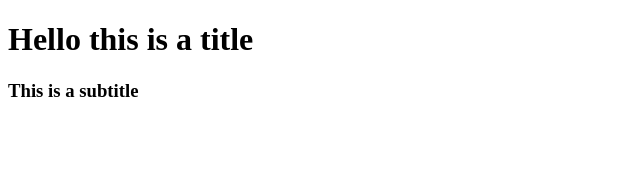
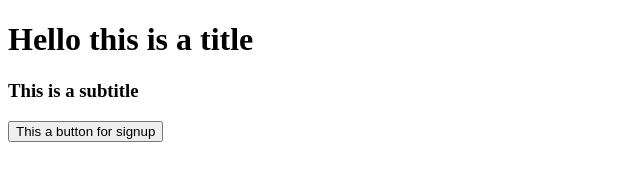
Before and after one commit to Vanady-Beard/cautious-chainsaw, a plain HTML site: page index.html in a window 1280 px wide. Shown: the whole page, without its empty margins (0-640 px from the left). Drawn offline with Linux system fonts and the light colour scheme.

Commit message:
updates after merge

```diff
--- a/index.html
+++ b/index.html
@@ -10,5 +10,7 @@
   <h1>Hello this is a title</h1>
   <h3>This is a subtitle</h3>
 
+  <button>This a button for signup</button>
+
 </body>
 </html>
```
